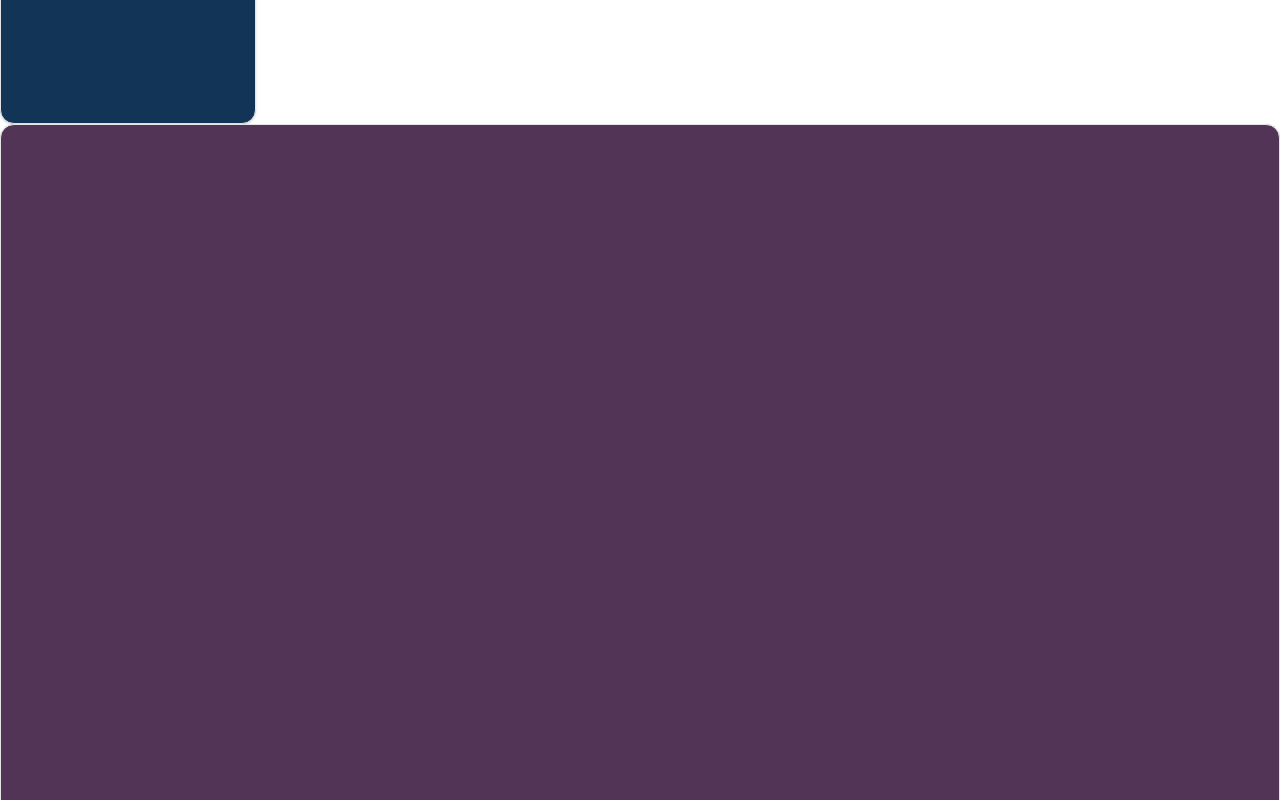
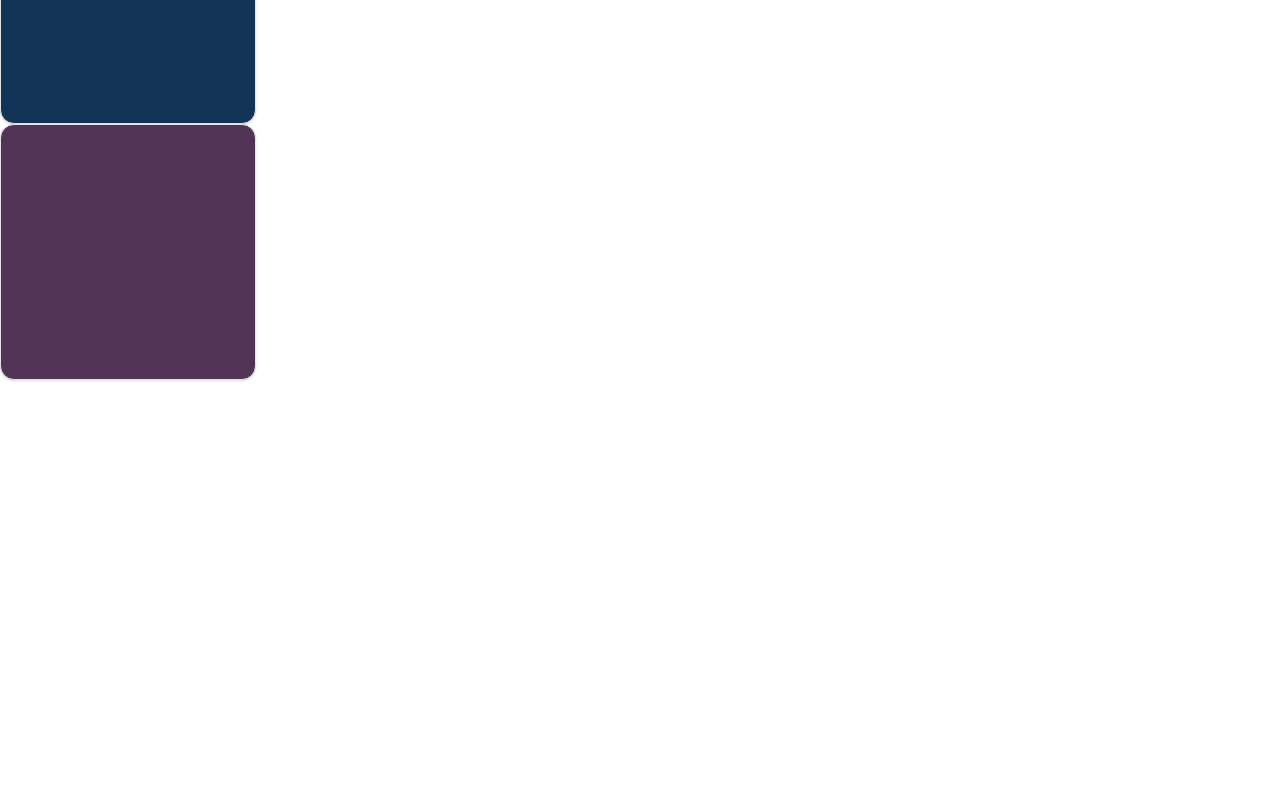
Before and after one commit to joshzhaa/hexadle, a React (Vite) app: page / in a window 1280 px wide. Shown: the part 400-1200 px from the top of the page. After the commit the page ends 800 px from the top, so only its background shows below. Built offline with nearby package versions, Linux system fonts and the light colour scheme.

Commit message:
dont use aspect-ratio, it doesnt work the way i expected

```diff
--- a/src/App.tsx
+++ b/src/App.tsx
@@ -8,8 +8,8 @@ function App() {
       <div className="flex">
         <GuessTable className="w-64" />
       </div>
-      <ColorBlock color="123456" className="w-64" />
-      <ColorBlock color="523456" />
+      <ColorBlock color="123456" className="w-64 h-64" />
+      <ColorBlock color="523456" className="w-64 h-64" />
     </>
   );
 }
--- a/src/components/color-block.tsx
+++ b/src/components/color-block.tsx
@@ -1,28 +1,19 @@
 import { Card } from "@/components/ui/card";
-import {
-  AspectRatio,
-  type AspectRatioProps,
-} from "@radix-ui/react-aspect-ratio";
+import { cn } from "@/lib/utils";
+import type { ComponentProps } from "react";
 
-interface ColorBlockProps extends AspectRatioProps {
+interface ColorBlockProps extends ComponentProps<"div"> {
   color: string;
 }
 
-function ColorBlock({
-  color,
-  ratio = 1 / 1,
-  className,
-  ...props
-}: ColorBlockProps) {
+function ColorBlock({ color, className, ...props }: ColorBlockProps) {
   // tailwind needs to know all classes at compile time (can't dynamically set color), so we use "style="
   return (
-    <div className={className} {...props}>
-      <AspectRatio ratio={ratio}>
-        <Card
-          className="h-full w-full"
-          style={{ backgroundColor: "#" + color }}
-        />
-      </AspectRatio>
+    <div className={cn("w-full h-full", className)} {...props}>
+      <Card
+        className="w-full h-full"
+        style={{ backgroundColor: "#" + color }}
+      />
     </div>
   );
 }
```
